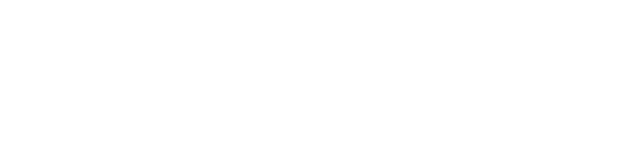
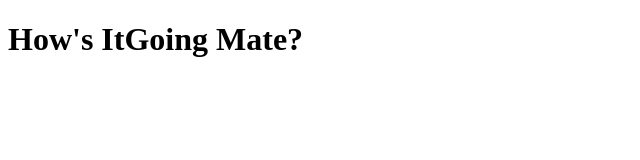
Before and after one commit to marcinzon/howsIt, a plain HTML site: page index.html in a window 1280 px wide. Shown: the whole page, without its empty margins (0-640 px from the left). Drawn offline with Linux system fonts and the light colour scheme.

Commit message:
Added H1

```diff
--- a/index.html
+++ b/index.html
@@ -17,7 +17,9 @@
 		<body>
 
 			<div class="landing">
-
+				<div class="hero">
+					<h1><span>How's It</span><span>Going Mate?</span></h1>
+				</div>
 			</div>
 		</body>
 
```
